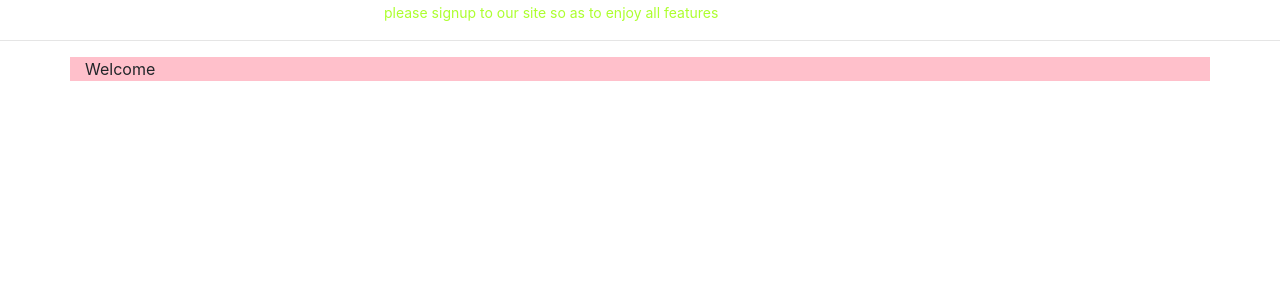
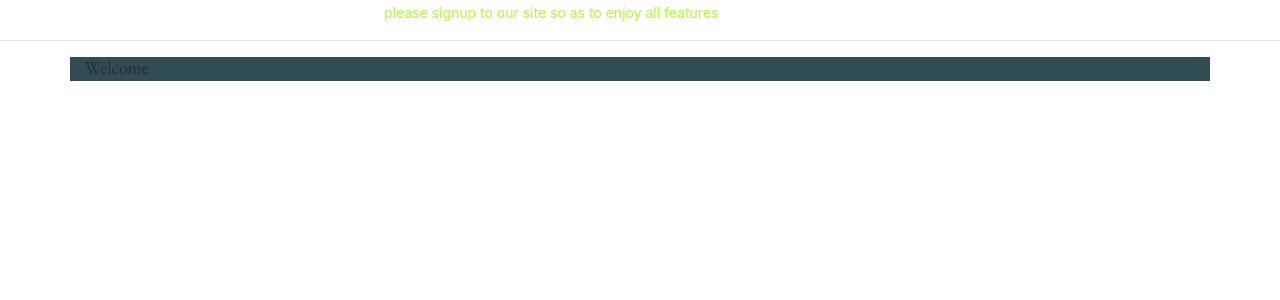
Before and after one commit to fkinyae/works, a Django app: page / in a window 1280 px wide. Shown: the part 105-405 px from the top of the page. Run offline with Django 3.2, Linux system fonts and the light colour scheme; some libraries are stand-ins or nearby versions.

Commit message:
add styling for the homepage

```diff
--- a/stage/static/css/index.css
+++ b/stage/static/css/index.css
@@ -1,3 +1,7 @@
+@import url('https://fonts.googleapis.com/css2?family=Nanum+Myeongjo&display=swap');
+
+
 .container {
-    background-color: pink;
+    background-color:   rgb(48, 76, 85);
+    font-family: 'Nanum Myeongjo', serif;
 }
```
Also changed, not shown: stage/static/css/project.css (added, +11 -0 lines).
